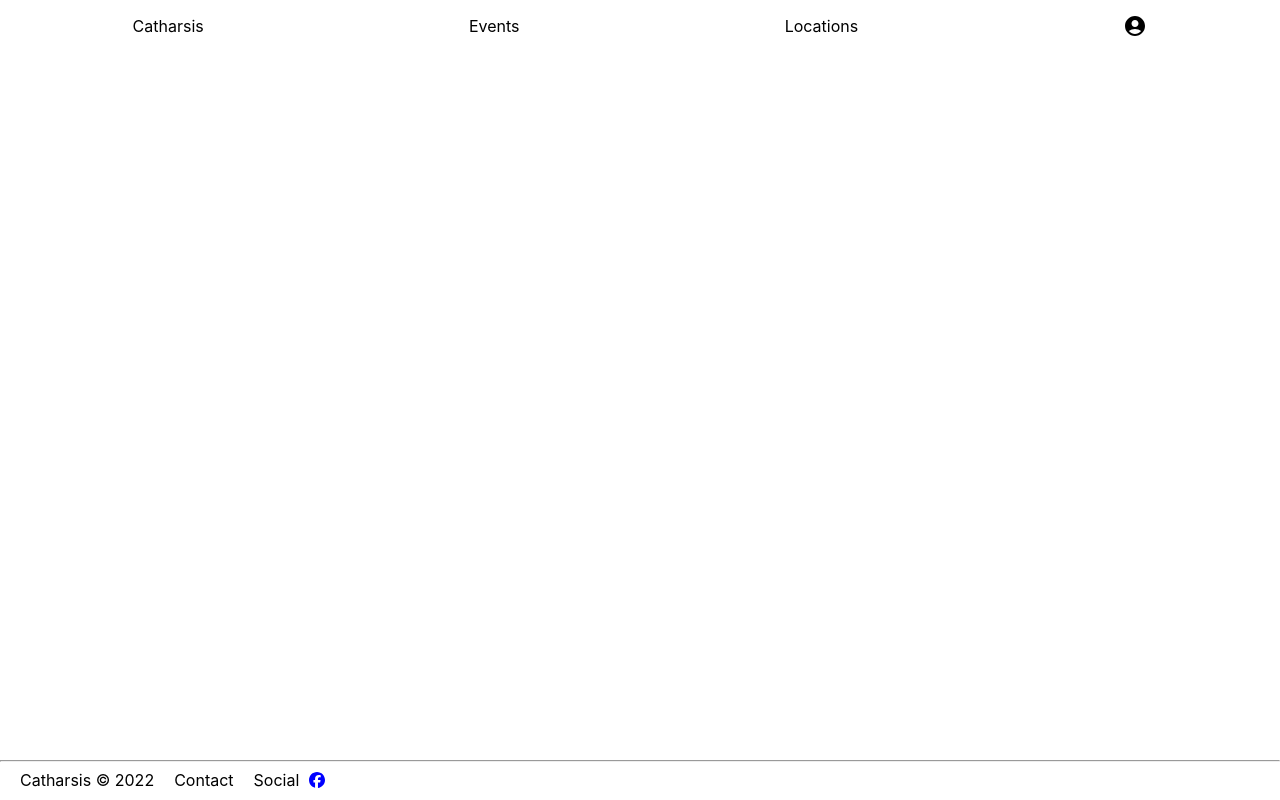
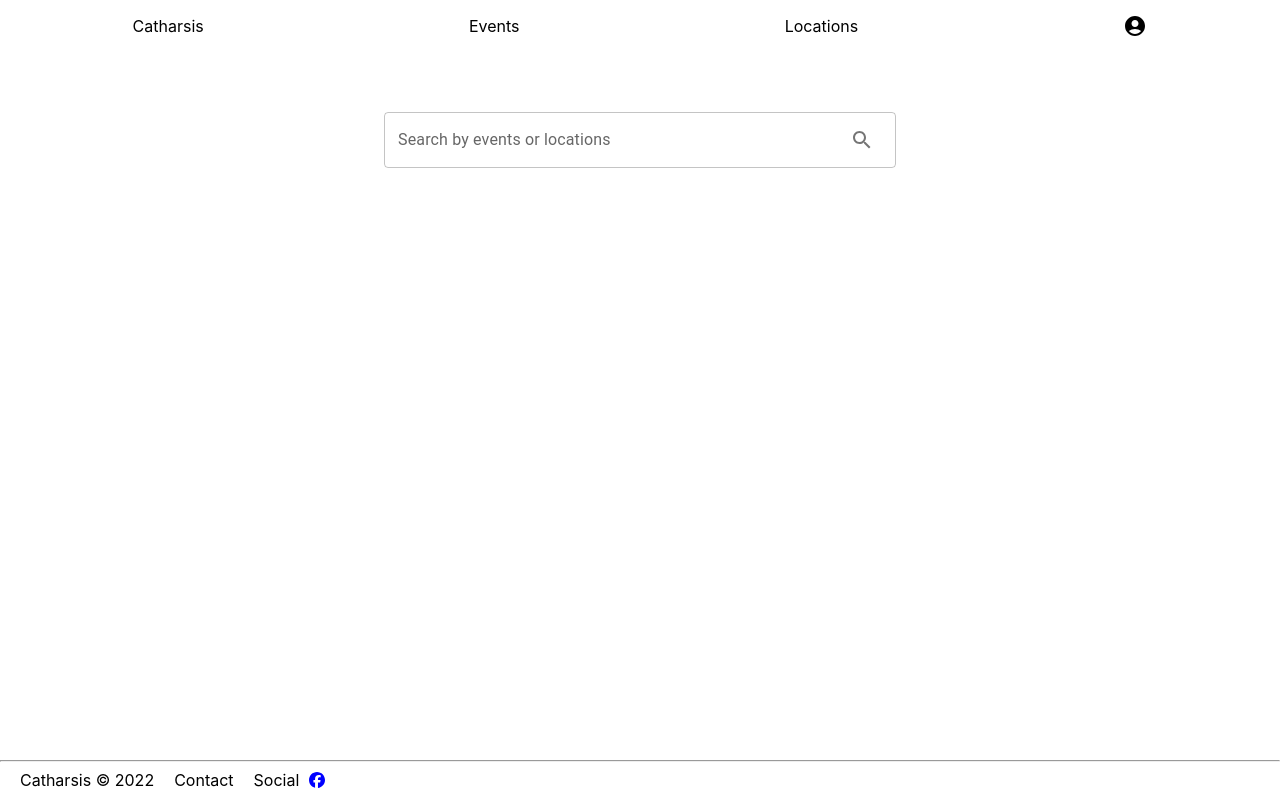
Before and after one commit to ioanarijnita/Catharsis, a React (Create React App) app in the folder web/: page / in a window 1280 px wide. Built offline with nearby package versions, Linux system fonts and the light colour scheme.

Commit message:
added search input UI

```diff
--- a/web/src/App.tsx
+++ b/web/src/App.tsx
@@ -1,14 +1,10 @@
-import React from 'react';
-import logo from './logo.svg';
 import './App.css';
-import { Footer } from './components/Footer';
-import { Header } from './components/header';
+import { MainPage } from './pages/main-page';
 
 function App() {
   return (
     <div className="App">
-      <Header />
-      <Footer />
+      <MainPage />
     </div>
   );
 }
--- /dev/null
+++ b/web/src/pages/main-page.tsx
@@ -0,0 +1,29 @@
+import { IconButton, InputAdornment, TextField } from '@mui/material';
+import { Footer } from '../components/Footer';
+import { Header } from '../components/header';
+import SearchIcon from '@mui/icons-material/Search';
+
+export function MainPage() {
+    return (
+        <div>
+            <Header />
+            <br /><br /><br />
+            <div style={{ display: "flex", justifyContent: "center" }}>
+                <TextField
+                    style={{ width: "40%" }}
+                    label="Search by events or locations"
+                    InputProps={{
+                        endAdornment: (
+                            <InputAdornment position="end">
+                                <IconButton>
+                                    <SearchIcon />
+                                </IconButton>
+                            </InputAdornment>
+                        )
+                    }}
+                />
+            </div>
+            <Footer />
+        </div>
+    );
+}
```
